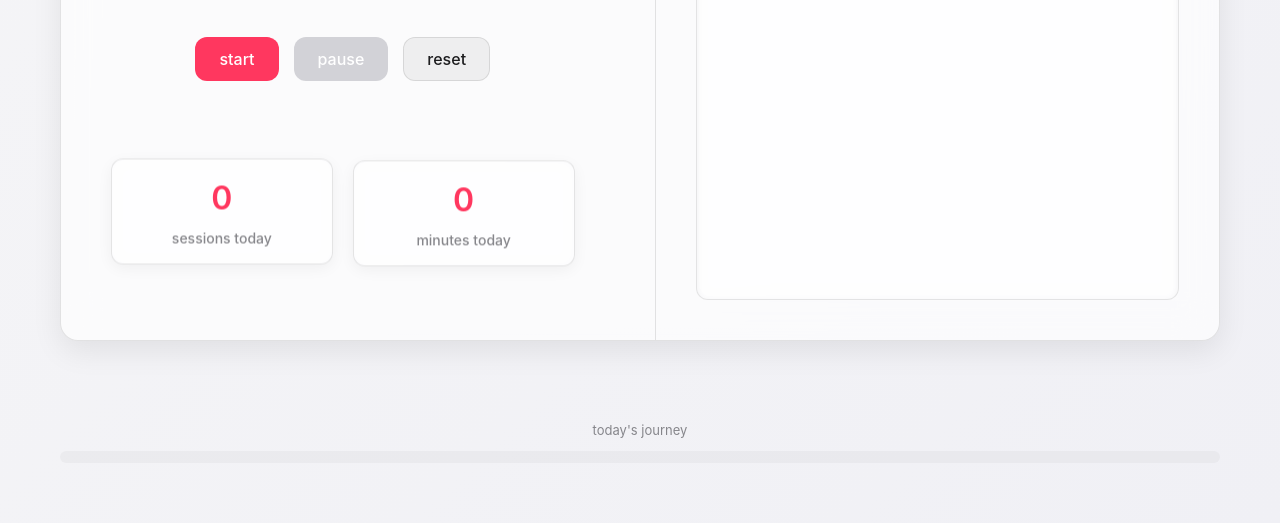
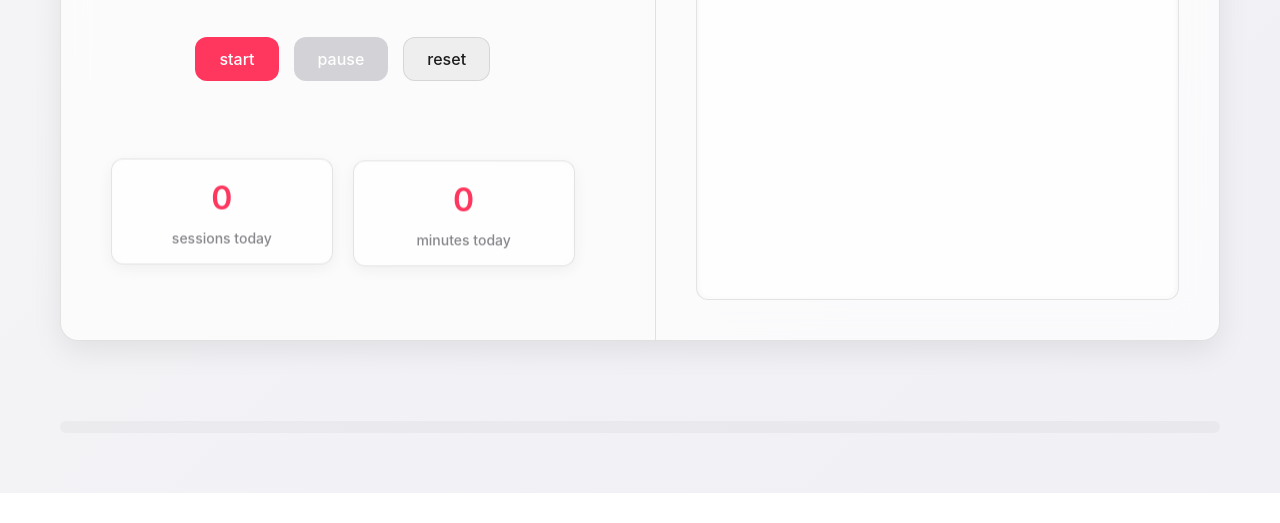
Before and after one commit to 0hnhu/suni-pomodoro, a plain HTML site: page index.html in a window 1280 px wide. Shown: the part 384-907 px from the top of the page. After the commit the page ends 877 px from the top, so only its background shows below. Drawn offline with Linux system fonts and the light colour scheme.

Commit message:
Update index.html

```diff
--- a/index.html
+++ b/index.html
@@ -64,7 +64,7 @@
     </div>
 
     <div class="day-timeline-container">
-        <div class="day-timeline-label">today's journey</div>
+        <!-- <div class="day-timeline-label">today's journey</div> -->
         <div class="day-timeline" id="dayTimeline">
             <!-- Timeline segments will be added here dynamically -->
         </div>
```
